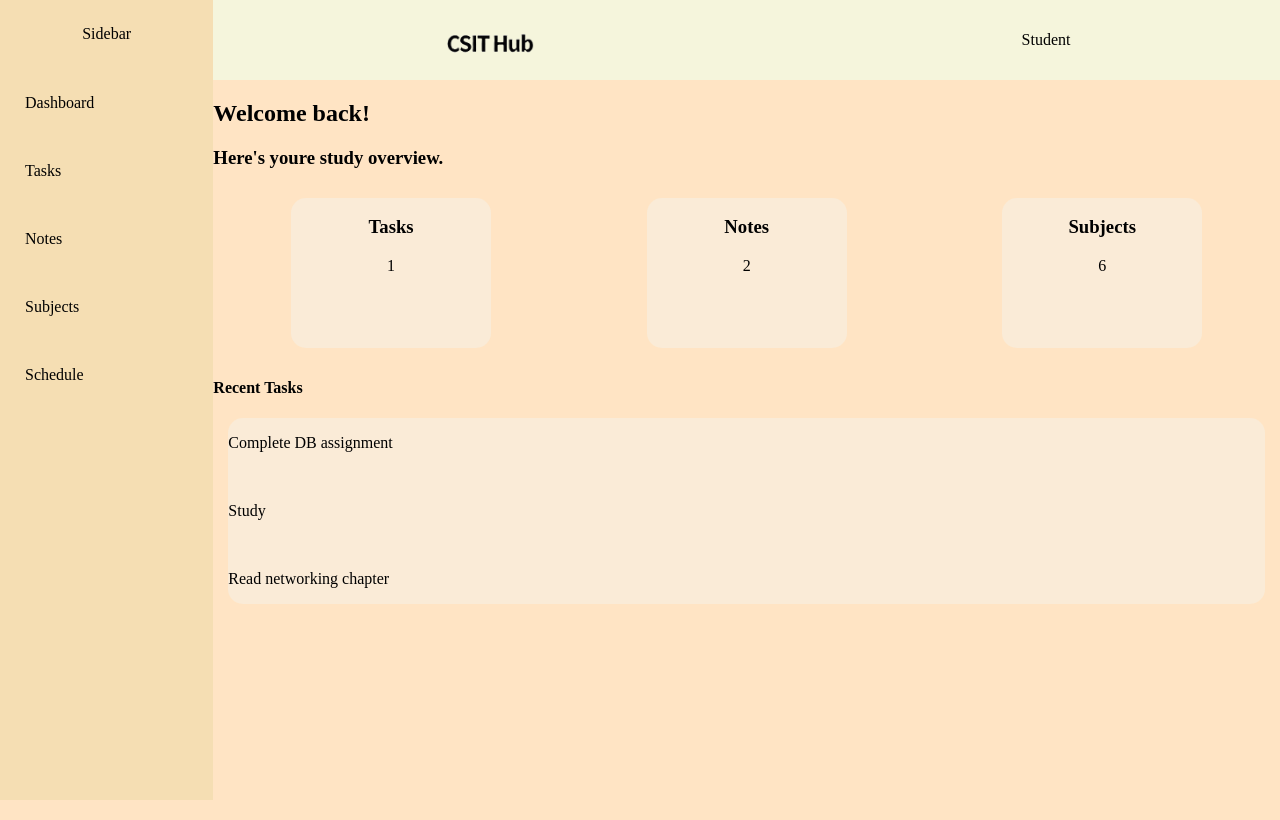
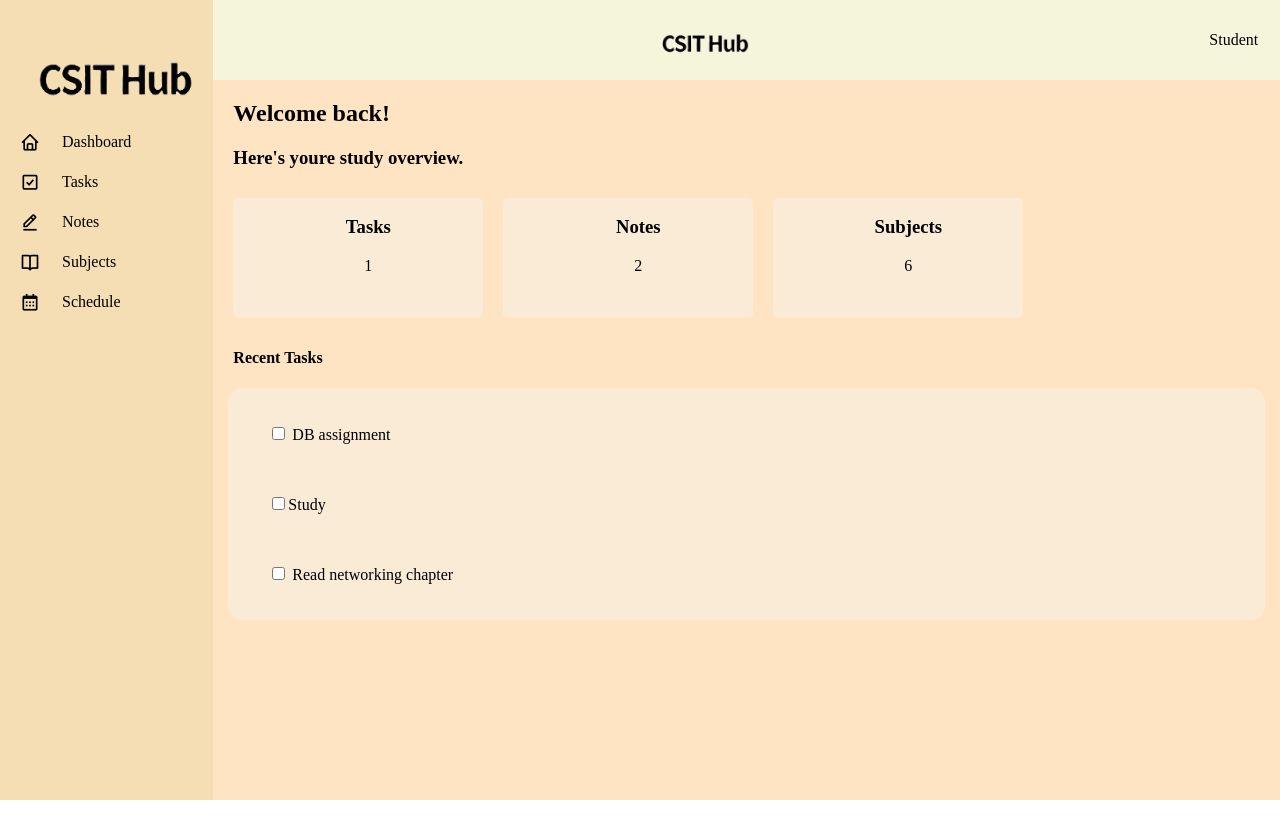
Before and after one commit to avasht-web/CSIT-Hub, a Python web app: template templates/home.html in a window 1280 px wide. Run offline with Jinja, Linux system fonts and the light colour scheme; the template is opened without the code that fills it, so the values that code supplies are empty.

Commit message:
better ui

```diff
--- a/static/styles.css
+++ b/static/styles.css
@@ -18,7 +18,9 @@ height: 100vh
     display:flex;
     flex-direction: row;
     align-items: center;
-    justify-content: space-around;
+    justify-content: flex-end;
+    position: relative;
+    padding: 0 24px;
 }
 .Sidebar {
     display: flex;
@@ -36,24 +38,42 @@ height: 100vh
     list-style: none;
     grid-area: Sidebar;
     height: 100%;
-     width: 100%;
+    width: 100%;
     display: flex;
     flex-direction: column;
     align-items: flex-start;
-    padding: 1;
-    margin: 0;
+    padding: 0;
+    margin: -20px;
 }
 .Sidebar a {
     text-decoration: none;
     color: black;
     display: block;
-    padding: 25px;
+    padding:10px;
     transition:all 0.2s;
 }
-.Sidebar a:hover{
-    color:rgb(198, 196, 196)
+.Sidebar li:hover{
+    background-color:rgb(244, 214, 158)
+}
+.Sidebar li {
+    display: flex;
+    align-items: center;
+    padding: 1px 20px;
+    width: 100%;
+    gap:12px;
+}
+.Sidebar li i{
+    font-size:20px;
+}
+.sbl{
+    margin:-10px;
+    height:120%;
+    width:120%;
+
 }
 .logo{
+    position: absolute;
+    left:40%;
     height:100%;
     width:auto;
     display:block;
@@ -70,14 +90,14 @@ height: 100vh
 .cards{
     display:flex;
     flex-direction: row;
-    justify-content: space-around;
+    margin:10px;
 }
 .card{
     background-color: antiquewhite;
     margin:10px;
-    width:200px;
-    height:150px;
-    border-radius: 15px;
+    width:250px;
+    height:120px;
+    border-radius: 5px;
     transition: all 0.2s;
 }
 .card:hover{
@@ -90,4 +110,17 @@ height: 100vh
     border-radius: 15px;
     margin-left: 15px;
     margin-right: 15px;
+    padding: 20px;
 }
+h2{
+    margin-left:20px;
+}
+p{
+    margin-left:20px;
+}
+h3{
+     margin-left:20px;
+}
+h4{
+     margin-left:20px;
+}
--- a/templates/home.html
+++ b/templates/home.html
@@ -3,6 +3,7 @@
       <meta charset="utf-8">
       <meta name="viewport" content="width=device-width,initial-scale=1.0">
       <link rel="stylesheet" href="{{ url_for('static', filename='styles.css') }}">
+      <link href='https://unpkg.com/boxicons@2.1.4/css/boxicons.min.css' rel='stylesheet'>
    </head>
         <body>
     <div class="container">
@@ -15,13 +16,28 @@
          </nav>
       </header>
       <aside class="Sidebar">
-         <a href="#" class="sb">Sidebar</a>
+         <a href="#" class="sb"> <img src="{{ url_for('static', filename='CSITHublogo.png') }}" class="sbl" height:80px></a>
          <ul>
-            <li><a href="#" class="dashboard">Dashboard</a></li>
-            <li><a href="/tasks" class="tasks">Tasks</a></li>
-            <li><a href="#" class="notes">Notes</a></li>
-            <li><a href="#" class="subjects">Subjects</a></li>
-            <li><a href="#" class="dashboard">Schedule</a></li>
+            <li>
+                 <i class='bx bx-home'></i>
+                 <a href="#" class="dashboard">Dashboard</a>
+            </li>
+            <li>
+               <i class='bx bx-check-square'></i>
+               <a href="/tasks" class="tasks">Tasks</a>
+            </li>
+            <li>
+               <i class='bx bx-edit-alt'></i>
+               <a href="#" class="notes">Notes</a>
+            </li>
+            <li>
+               <i class='bx bx-book-open'></i>
+               <a href="#" class="subjects">Subjects</a>
+            </li>
+            <li>
+               <i class='bx bx-calendar'></i>
+               <a href="#" class="schedule">Schedule</a>
+            </li>
          </ul>
       </aside>
       <main class="Maincontent">
@@ -30,6 +46,7 @@
          <p id="scollege"></p>
          <p id="scourse"></p>
          <h3>Here's youre study overview.</h3>
+
          <section class="cards">
             <div class="card">
             <h3 align=center>Tasks</h3>
@@ -45,9 +62,9 @@
          </div>
          </section>
          <h4>Recent Tasks</h4>
-         <div class="Recent"><p>Complete DB assignment</p><br>
-            <p>Study</p><br>
-            <p>Read networking chapter</p>
+         <div class="Recent"><p><input type="checkbox"> DB assignment</p><br>
+            <p><input type="checkbox">Study</p><br>
+            <p><input type="checkbox"> Read networking chapter</p>
          </div>
       </div>
       </main>
```
